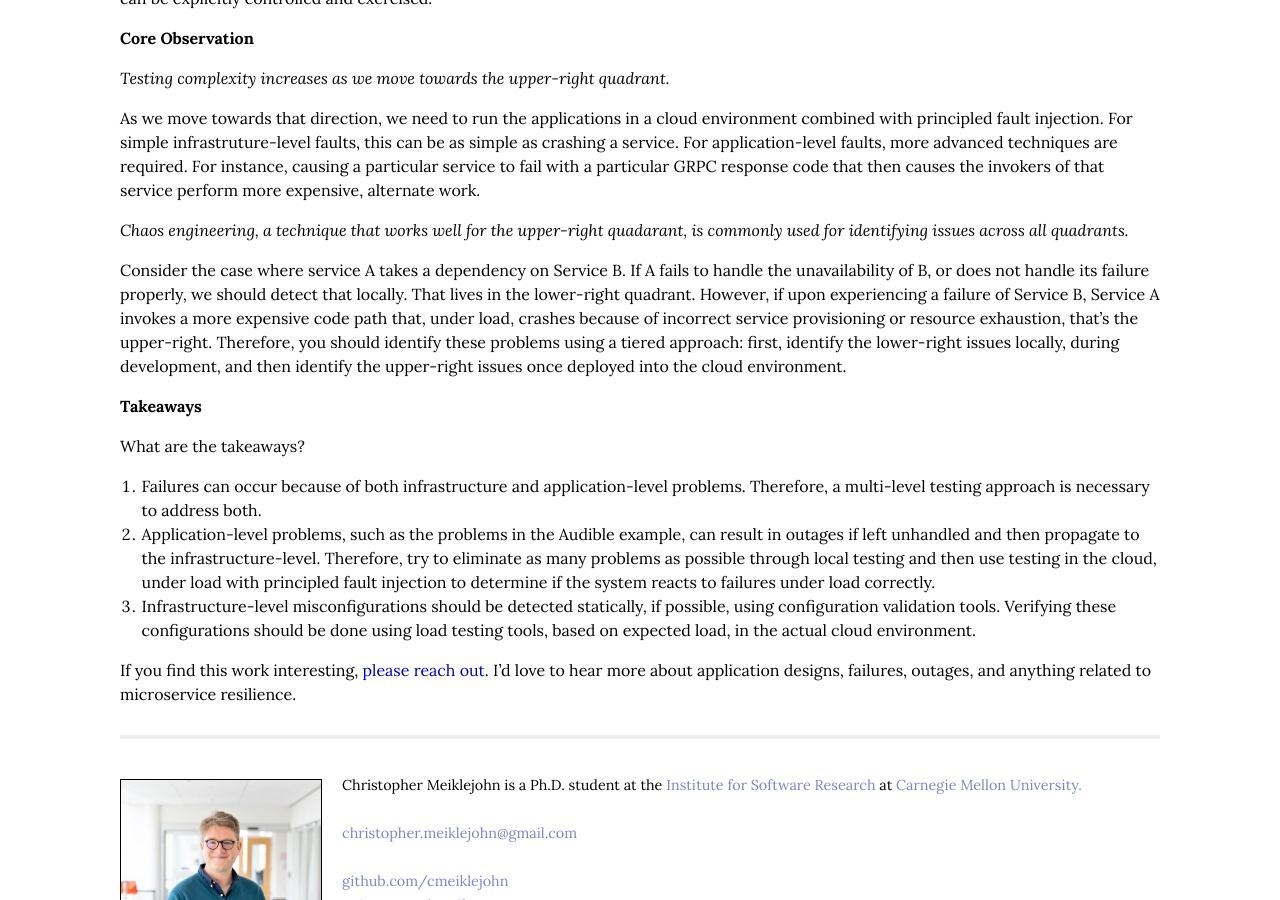
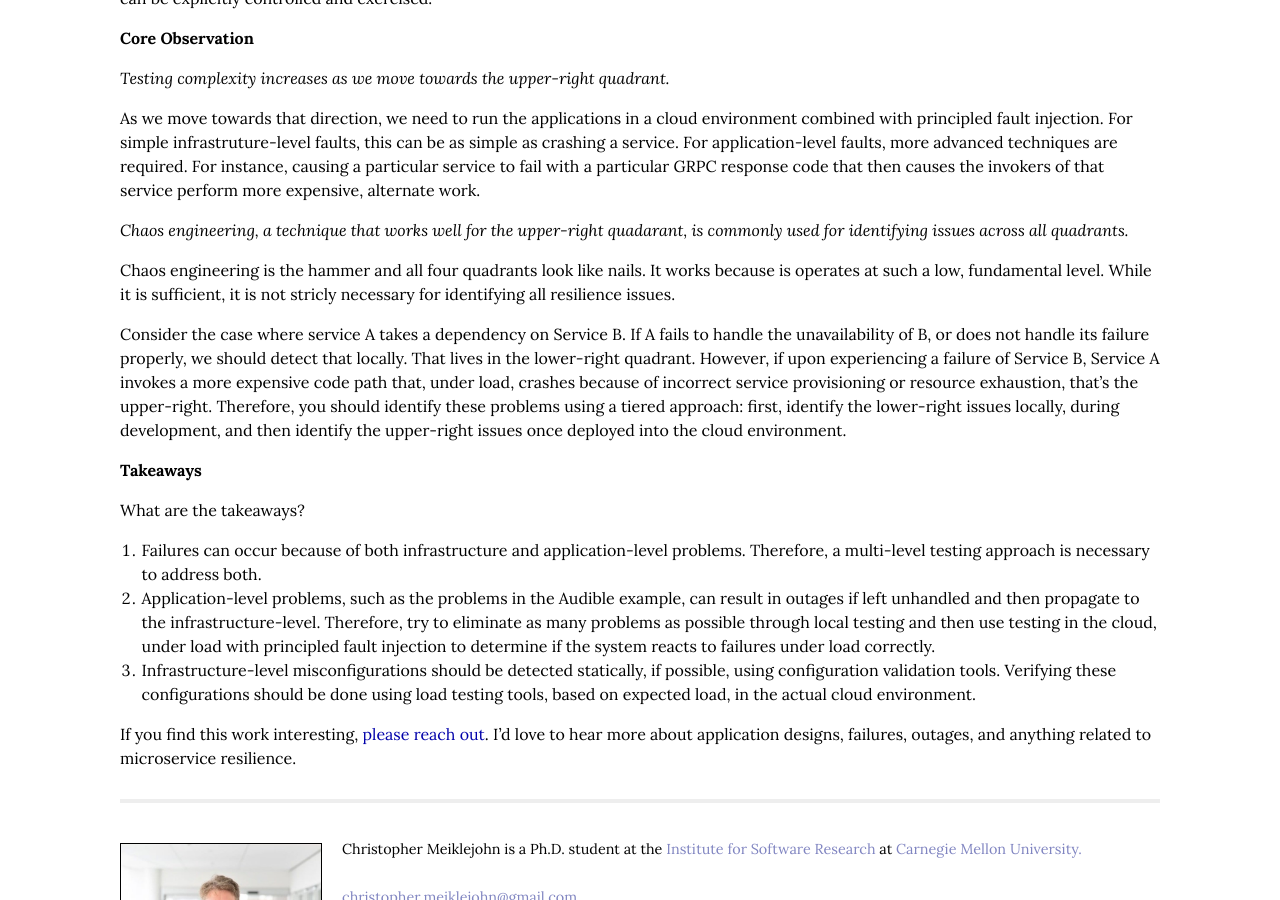
Before and after one commit to cmeiklejohn/cmeiklejohn.github.io, a Jekyll site: the page built from _posts/2022-03-19-understanding-faults.markdown, in a window 1280 px wide and 900 px high, scrolled down 6867 px. Built offline with Jekyll 4.4.1, drawn with Linux system fonts in a browser that asks for light colours; some web fonts are replaced.

Commit message:
prototype

```diff
--- a/_posts/2022-03-19-understanding-faults.markdown
+++ b/_posts/2022-03-19-understanding-faults.markdown
@@ -175,6 +175,10 @@ As we move towards that direction, we need to run the applications in a cloud en
 
 _Chaos engineering, a technique that works well for the upper-right quadarant, is commonly used for identifying issues across all quadrants._
 
+Chaos engineering is the hammer and all four quadrants look like nails.  It
+works because is operates at such a low, fundamental level.  While it is
+sufficient, it is not stricly necessary for identifying all resilience issues.
+
 Consider the case where service A takes a dependency on Service B.  If A fails to handle the unavailability of B, or does not handle its failure properly, we should detect that locally.  That lives in the lower-right quadrant.  However, if upon experiencing a failure of Service B, Service A invokes a more expensive code path that, under load, crashes because of incorrect service provisioning or resource exhaustion, that's the upper-right.  Therefore, you should identify these problems using a tiered approach: first, identify the lower-right issues locally, during development, and then identify the upper-right issues once deployed into the cloud environment.
 
 ## Takeaways
```
Also changed, not shown: other parts of _posts/2022-03-19-understanding-faults.markdown (+0 -11 lines).
